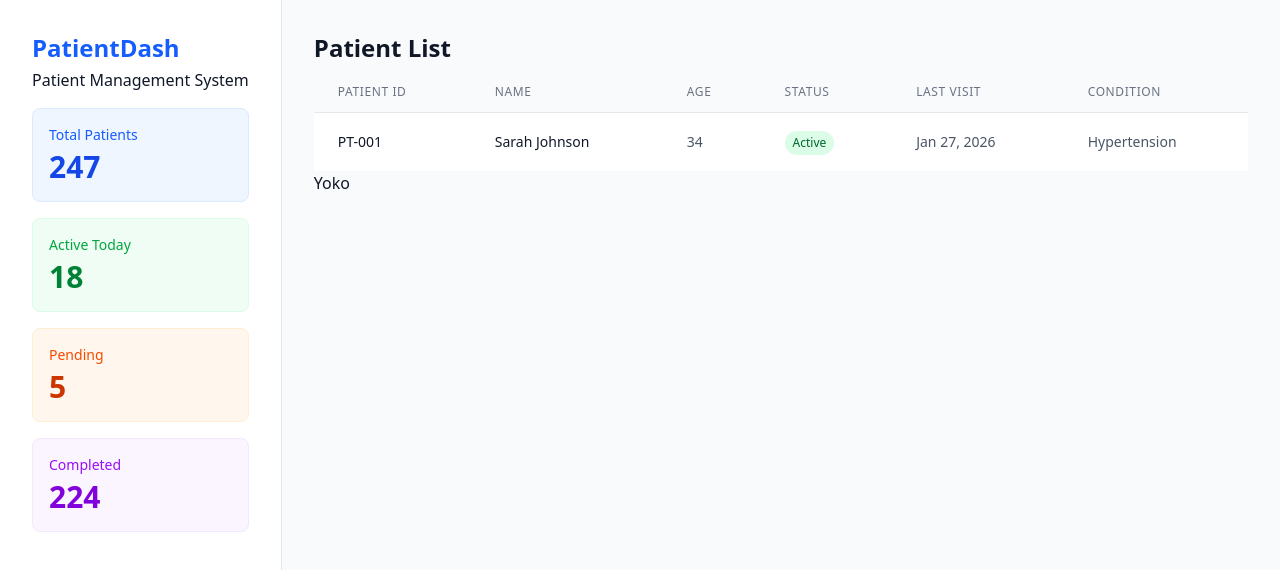
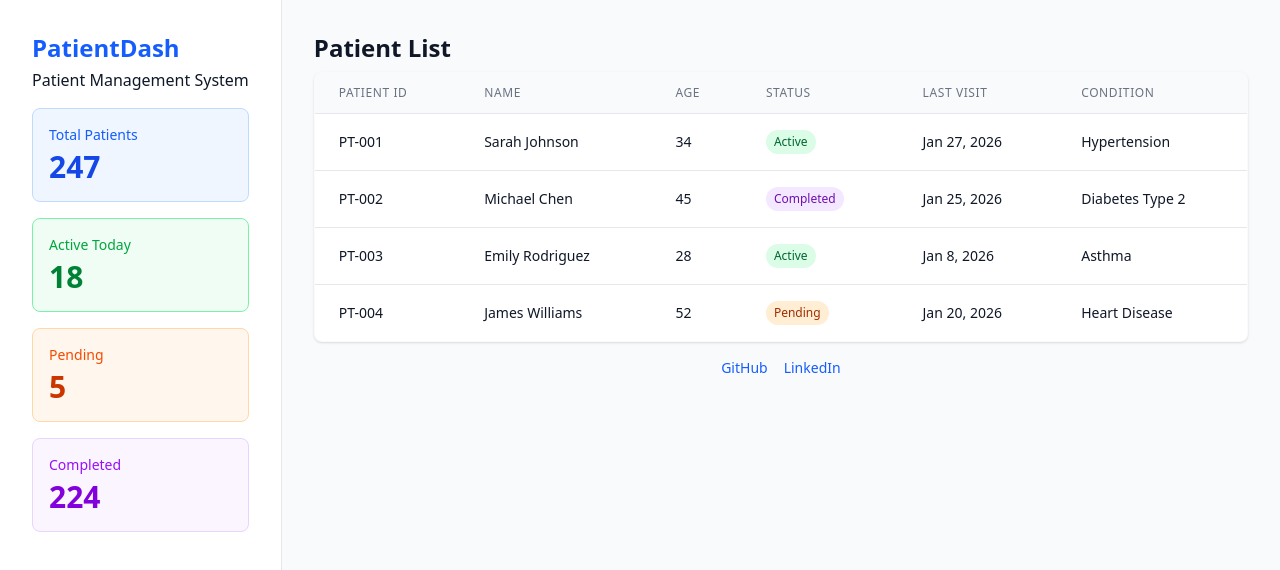
Before and after one commit to kizuyoko/patientdash, a React (Vite) app: page / in a window 1280 px wide. Shown: the top 570 px of the page. Built offline with nearby package versions, Linux system fonts and the light colour scheme.

Commit message:
Static basic HTML CSS

```diff
--- a/src/App.tsx
+++ b/src/App.tsx
@@ -6,51 +6,86 @@ function App() {
         <h1>PatientDash</h1>
         <p>Patient Management System</p>
         <div className="overview">
-          <div className="bg-blue-50 rounded-lg p-4 border border-blue-100">
-            <p className="text-sm text-blue-600 mb-1">Total Patients</p>
-            <p className="text-3xl font-bold text-blue-700">247</p>
+          <div className="card">
+            <p className="card-title">Total Patients</p>
+            <p className="card-number">247</p>
           </div>
-          <div className="bg-green-50 rounded-lg p-4 border border-green-100">
-            <p className="text-sm text-green-600 mb-1">Active Today</p>
-            <p className="text-3xl font-bold text-green-700">18</p>
+          <div className="card active">
+            <p className="card-title">Active Today</p>
+            <p className="card-number">18</p>
           </div>
-          <div className="bg-orange-50 rounded-lg p-4 border border-orange-100">
-            <p className="text-sm text-orange-600 mb-1">Pending</p>
-            <p className="text-3xl font-bold text-orange-700">5</p>
+          <div className="card pending">
+            <p className="card-title">Pending</p>
+            <p className="card-number">5</p>
           </div>
-          <div className="bg-purple-50 rounded-lg p-4 border border-purple-100">
-            <p className="text-sm text-purple-600 mb-1">Completed</p>
-            <p className="text-3xl font-bold text-purple-700">224</p>
+          <div className="card completed">
+            <p className="card-title">Completed</p>
+            <p className="card-number">224</p>
           </div>
         </div>
       </aside>
       <main>
         <h2>Patient List</h2>
-        <table className="w-full">
-          <thead className="bg-gray-50 border-b border-gray-200">
+        <table>
+          <thead>
             <tr>
-              <th className="px-6 py-3 text-left text-xs font-medium text-gray-500 uppercase tracking-wider">Patient ID</th>
-              <th className="px-6 py-3 text-left text-xs font-medium text-gray-500 uppercase tracking-wider">Name</th>
-              <th className="px-6 py-3 text-left text-xs font-medium text-gray-500 uppercase tracking-wider">Age</th>
-              <th className="px-6 py-3 text-left text-xs font-medium text-gray-500 uppercase tracking-wider">Status</th>
-              <th className="px-6 py-3 text-left text-xs font-medium text-gray-500 uppercase tracking-wider">Last Visit</th>
-              <th className="px-6 py-3 text-left text-xs font-medium text-gray-500 uppercase tracking-wider">Condition</th>
+              <th>Patient ID</th>
+              <th>Name</th>
+              <th>Age</th>
+              <th>Status</th>
+              <th>Last visit</th>
+              <th>Condition</th>
             </tr>
           </thead>
-          <tbody className="bg-white divide-y divide-gray-200">
-            <tr className="hover:bg-gray-50 transition-colors cursor-pointer">
-              <td className="px-6 py-4 whitespace-nowrap text-sm text-gray-900">PT-001</td>
-              <td className="px-6 py-4 whitespace-nowrap text-sm font-medium text-gray-900">Sarah Johnson</td>
-              <td className="px-6 py-4 whitespace-nowrap text-sm text-gray-600">34</td>
-              <td className="px-6 py-4 whitespace-nowrap">
-                <span className="inline-flex px-2 py-1 text-xs font-medium rounded-full bg-green-100 text-green-800">Active</span>
+          <tbody>
+            <tr>
+              <td>PT-001</td>
+              <td><b>Sarah Johnson</b></td>
+              <td>34</td>
+              <td>
+                <span className="status active">Active</span>
               </td>
-              <td className="px-6 py-4 whitespace-nowrap text-sm text-gray-600">Jan 27, 2026</td>
-              <td className="px-6 py-4 whitespace-nowrap text-sm text-gray-600">Hypertension</td>
+              <td>Jan 27, 2026</td>
+              <td>Hypertension</td>
+            </tr>
+            <tr>
+              <td>PT-002</td>
+              <td><b>Michael Chen</b></td>
+              <td>45</td>
+              <td>
+                <span className="status completed">Completed</span>
+              </td>
+              <td>Jan 25, 2026</td>
+              <td>Diabetes Type 2</td>
+            </tr>
+            <tr>
+              <td>PT-003</td>
+              <td><b>Emily Rodriguez</b></td>
+              <td>28</td>
+              <td>
+                <span className="status active">Active</span>
+              </td>
+              <td>Jan 8, 2026</td>
+              <td>Asthma</td>
+            </tr>
+            <tr>
+              <td>PT-004</td>
+              <td><b>James Williams</b></td>
+              <td>52</td>
+              <td>
+                <span className="status pending">Pending</span>
+              </td>
+              <td>Jan 20, 2026</td>
+              <td>Heart Disease</td>
             </tr>
           </tbody>
         </table>
-        <footer>Yoko</footer>
+        <footer>
+          <ul>
+            <li><a href="https://github.com/kizuyoko/patientdash" target="_blank" rel="noopener noreferrer">GitHub</a></li>
+            <li><a href="https://www.linkedin.com/in/kizuyoko/" target="_blank" rel="noopener noreferrer">LinkedIn</a></li>
+          </ul>
+        </footer>
       </main>
     </section>
   )
--- a/src/index.css
+++ b/src/index.css
@@ -28,6 +28,102 @@ main {
     @apply flex-1  p-4 lg:p-8;
 }
 
+/* Aside Overview */
 .overview {
     @apply mt-4 flex lg:flex-col gap-4
 }
+
+.overview .card {
+    @apply bg-blue-50 rounded-lg p-4 border border-blue-200
+}
+.overview .card .card-title {
+    @apply text-sm text-blue-600 mb-1
+}
+.overview .card .card-number {
+    @apply text-3xl font-bold text-blue-700
+}
+
+.overview .card.active {
+     @apply bg-green-50 border-green-300
+}
+
+.overview .card.active .card-title {
+    @apply text-green-600
+}
+.overview .card.active .card-number {
+    @apply text-green-700
+}
+.overview .card.pending {
+    @apply bg-orange-50 border-orange-200
+}
+
+.overview .card.pending .card-title {
+    @apply text-orange-600
+}
+.overview .card.pending .card-number {
+    @apply text-orange-700
+}
+
+.overview .card.completed {
+    @apply bg-purple-50 border-purple-200
+}
+
+.overview .card.completed .card-title {
+    @apply text-purple-600
+}
+.overview .card.completed .card-number {
+    @apply text-purple-700
+}
+
+/* Table */
+ table {
+    @apply rounded-lg shadow-sm border border-gray-200 overflow-hidden min-w-full
+ }
+ table thead {
+    @apply bg-gray-50 border-b border-gray-200
+ }
+ table thead th {
+    @apply px-6 py-3 text-left text-xs font-medium text-gray-500 uppercase tracking-wider
+ }
+ table tbody {
+    @apply bg-white divide-y divide-gray-200
+ }
+ table tbody tr {
+    @apply hover:bg-gray-50 transition-colors cursor-pointer
+ }
+ table tbody td {
+    @apply px-6 py-4 whitespace-nowrap text-sm text-gray-900
+ }
+ table tbody td b {
+    @apply font-medium
+ }
+ table tbody td .status {
+    @apply inline-flex px-2 py-1 text-xs font-medium rounded-full bg-green-100 text-green-800
+ }
+ table tbody td .status.active {
+    @apply bg-green-100 text-green-800
+ }
+ table tbody td .status.pending {
+    @apply bg-orange-100 text-orange-800
+ }
+ table tbody td .status.completed {
+    @apply bg-purple-100 text-purple-800
+ }
+
+ /* Footer */
+ footer {
+    @apply mt-4 text-center text-sm text-gray-500
+ }
+
+ footer ul {
+    @apply list-none p-0 m-0 flex justify-center gap-4
+ }
+ footer ul li {
+    @apply inline-block
+ }
+ footer ul li a {
+    @apply text-blue-600 hover:text-blue-800 transition-colors
+ }
+ footer ul li a:hover {
+    @apply text-blue-800 underline
+ }
```
